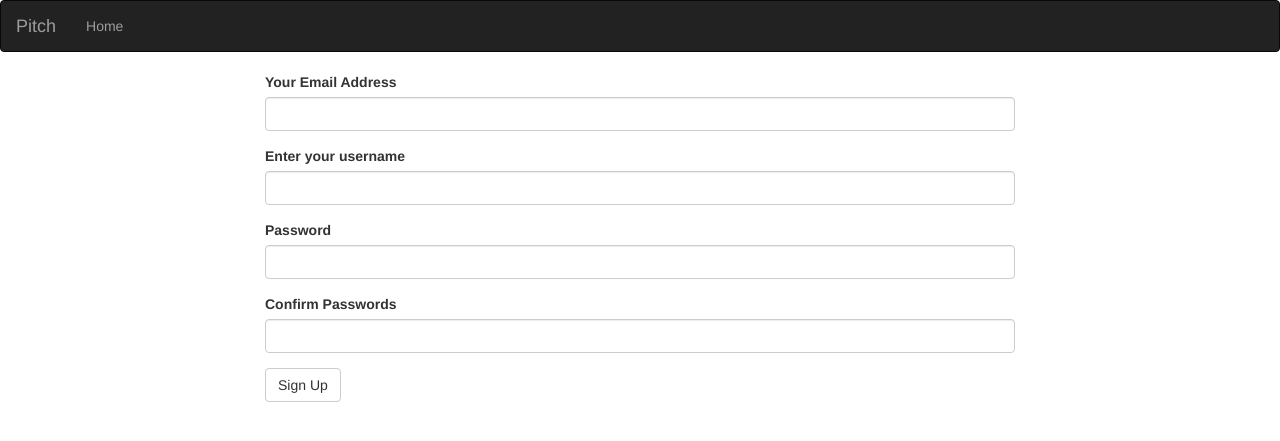
After one commit to JadyVella/Pitch-App, a Flask app: page /auth/register in a window 1280 px wide. The commit adds this page. Shown: the top 441 px of the page. Run offline with Flask 2, Linux system fonts and the light colour scheme; some libraries are stand-ins or nearby versions.

```diff
--- /dev/null
+++ b/app/auth/__init__.py
@@ -0,0 +1,5 @@
+from flask import Blueprint
+
+auth = Blueprint('auth',__name__)
+
+from . import views,forms
--- /dev/null
+++ b/app/auth/forms.py
@@ -0,0 +1,28 @@
+from flask_wtf import FlaskForm
+from wtforms import StringField, PasswordField, BooleanField, SubmitField, ValidationError
+from wtforms.validators import Required, Email, EqualTo
+from ..models import User
+
+
+class RegistrationForm(FlaskForm):
+    email = StringField('Your Email Address',validators=[Required(),Email()])
+    username = StringField('Enter your username',validators=[Required()])
+    password = PasswordField('Password',validators=[Required(),EqualTo('password_confirm',message='Passwords must match')])
+    password_confirm = PasswordField('Confirm Passwords',validators=[Required()])
+    submit = SubmitField('Sign Up')
+
+    def validate_email(self,data_field):
+        if User.query.filter_by(email =data_field.data).first():
+            raise ValidationError('There is an account with the same email')
+
+
+    def validate_username(self,data_field):
+        if User.query.filter_by(username = data_field.data).first():
+            raise ValidationError('That username is taken')
+
+
+
+class LoginForm(FlaskForm):
+    email = StringField('Your Email Address',validators=[Required()])
+    remember = BooleanField('Remember me')
+    submit = SubmitField('Sign In')
--- /dev/null
+++ b/app/auth/views.py
@@ -0,0 +1,39 @@
+from flask import render_template, redirect, url_for, flash, request
+from flask_login import login_user, logout_user, login_required
+from ..models import User
+from .forms import LoginForm, RegistrationForm
+from . import auth
+from .. import db
+
+@auth.route('/login', methods = ['GET','POST'])
+def login():
+    login_form = LoginForm()
+    if login_form.validate_on_submit():
+        user = User.query.filter_by(email = login_form.email.data).first()
+        if user is not None and user.verify_password(login_form.password.data).first():
+            login_user(user,login_form.remember.data)
+            return redirect(request.args.get('next') or url_for('main.index'))
+
+        flash('Invalid username or Password')
+
+    title = "pitch login"
+    return render_template('auth/login.html',login_form = login_form, title = title)
+
+
+@auth.route('/register',methods = ["GET","POST"])
+def register():
+    form = RegistrationForm()
+    if form.validate_on_submit():
+        user = User(email = form.email.data, username = form.username.data, password = form.password.data)
+        db.session.add(user)
+        db.session.commit()
+        return redirect(url('auth.login'))
+        title = "New Account"
+    return render_template('auth/register.html',registration_form = form)
+
+
+@auth.route('/logout')
+@login_required
+def logout():
+    logout_user()
+    return redirect(url_for("main.index"))
--- a/app/main/views.py
+++ b/app/main/views.py
@@ -2,6 +2,7 @@ from flask import render_template,url_for,redirect
 from . import main
 from .forms import PickUpLines, Interview, BusinessPlan
 from ..models import PICKUPLINES, INTERVIEW
+from flask_login import login_required
 
 @main.route('/')
 def index():
@@ -16,6 +17,7 @@ def index():
 
 
 @main.route('/pitch', methods = ['GET', 'POST'])
+@login_required
 def pitch():
 
     pickuplines_form = PickUpLines()
--- /dev/null
+++ b/app/templates/auth/register.html
@@ -0,0 +1,16 @@
+{% extends 'base.html'%}
+{% import 'bootstrap/wtf.html' as wtf%}
+
+{% block content %}
+<div class="container">
+    <div class="row">
+        <div class="col-md-2"> </div>
+        <div class="col-md-8">
+
+            {{wtf.quick_form(registration_form)}}
+
+        </div>
+        <div class="col-md-2"></div>
+    </div>
+</div>
+{% endblock%}
--- a/app/templates/navbar.html
+++ b/app/templates/navbar.html
@@ -22,9 +22,11 @@
                     <li><a href="/">Home</a></li>
             </div>
             <ul class="nav navbar-nav navbar-right">
-              <li>>Profile</a></li>
-              <li>Sign out</a></li>
-              <li>Sign in</a></li>
+              {% if current_user.is_authenticated %}
+              <li style="color: white;padding: 15px;">{{current_user.username}}</li>
+              <li><a href="{{url_for('auth.logout')}}"> Sign out</a></li>
+              <li><a href="{{url_for('auth.login')}}"> Sign in</a></li>
+              {%endif%}
             </ul>
 
         </div>
```
Also changed, not shown: app/__init__.py (+10 -0 lines), app/models.py (+25 -2 lines), app/templates/auth/login.html (added, +24 -0 lines).
